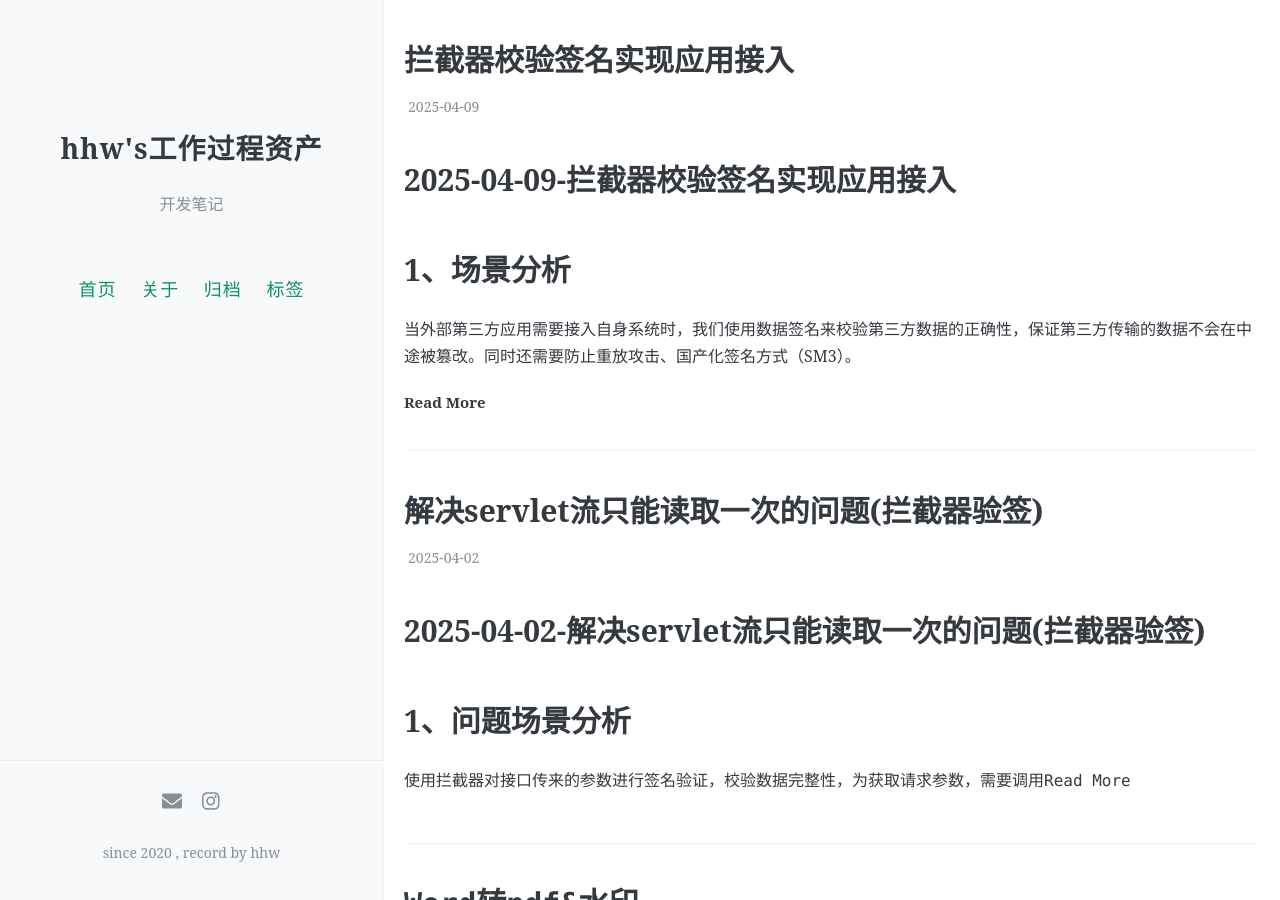
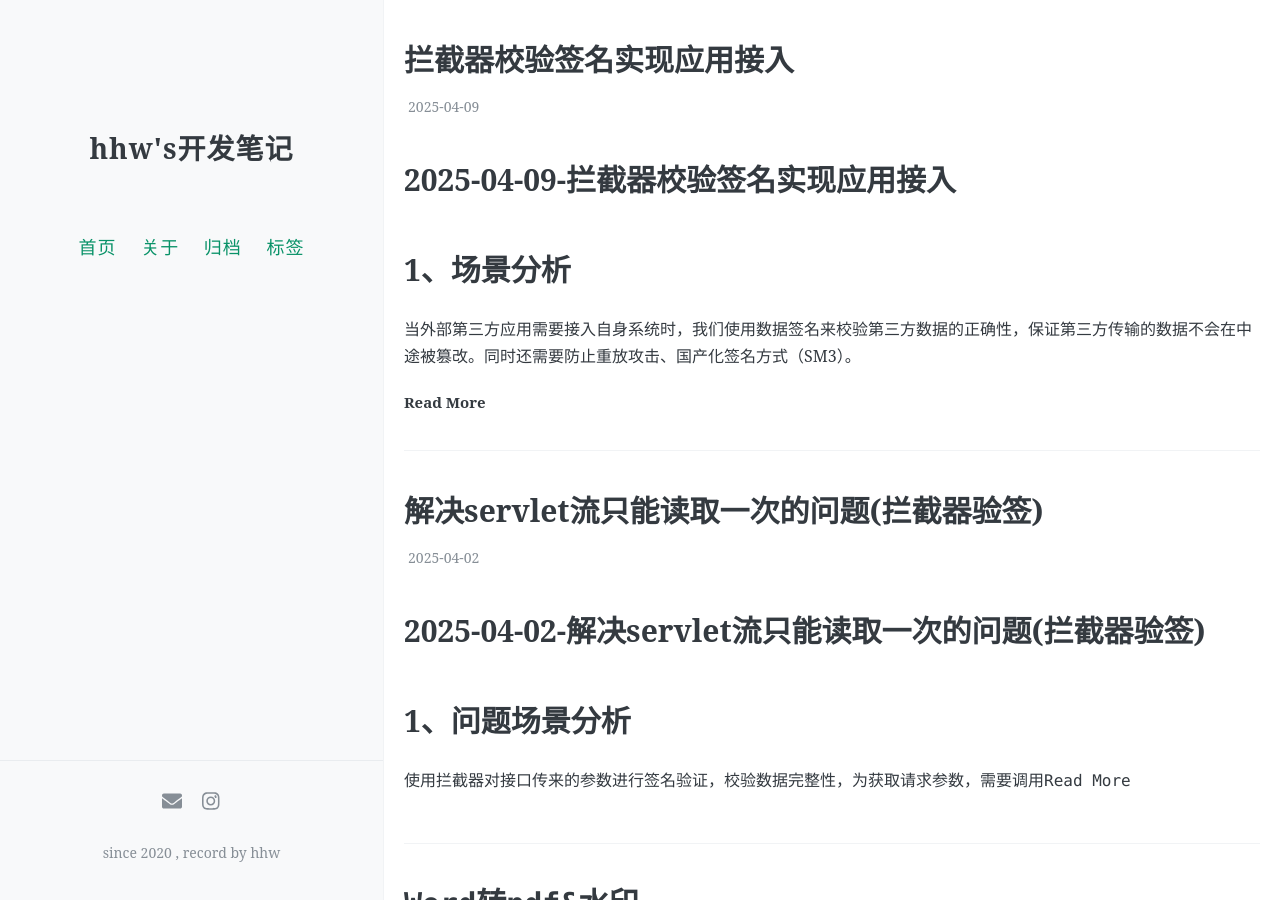
Before and after one commit to SensationG/blog, a Jekyll site: the page built from index.html, in a window 1280 px wide and 900 px high. Built offline with Jekyll 4.4.1, drawn with Linux system fonts in a browser that asks for light colours; the list of posts is cut into pages by our own code; comment, search, counter and statistics services are not loaded.

Commit message:
配置文件调整

```diff
--- a/_config.yml
+++ b/_config.yml
@@ -7,8 +7,8 @@
 # 井号后面的文字是说明文档，不会被程序读取。
 
 # 描述/签名
-name: hhw's工作过程资产
-description: 开发笔记
+name: hhw's开发笔记
+description:
 
 # 输入你的网站域名（如果你没有添加自己的域名，而是直接用GitHub pages分配的域名的话可以省略）
 url:
```
